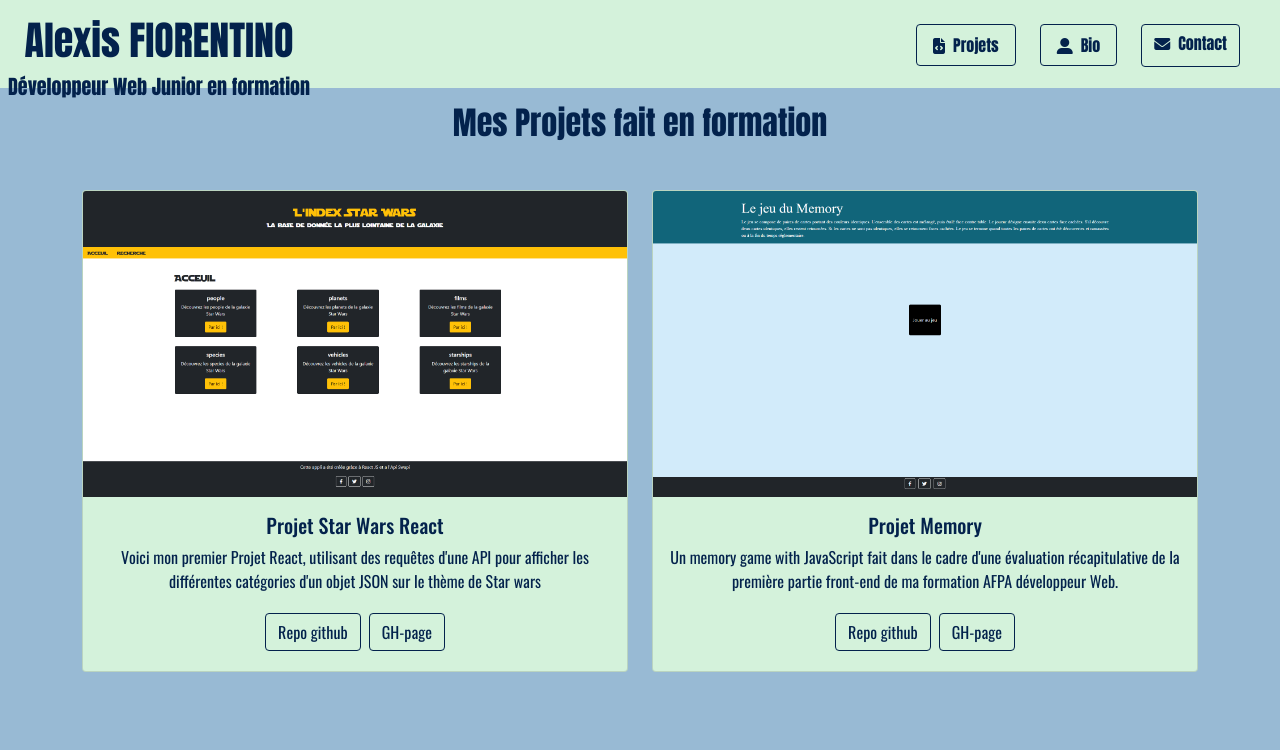
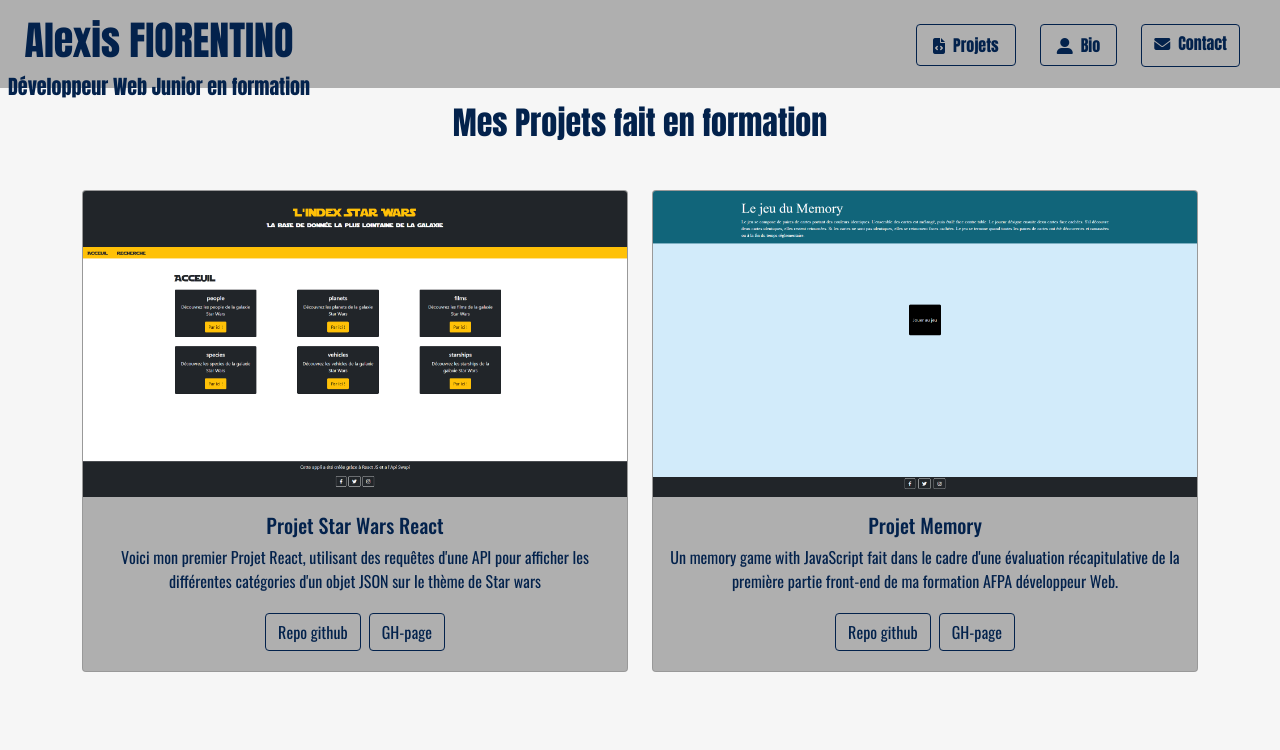
Before and after one commit to AlexisFioreCode/portfolio, a React (Create React App) app: page / in a window 1280 px wide. Shown: the top 750 px of the page. Built offline with nearby package versions, Linux system fonts and the light colour scheme.

Commit message:
changed some css  and img size

```diff
--- a/src/App.css
+++ b/src/App.css
@@ -11,14 +11,16 @@
 .App {
   text-align: center;
   position: relative;
+  min-height: 100vh;
 }
 body {
-  background-color: #98bad4;
+  background-color: #f6f6f6;
   color:#03224c;
+  max-height: 100vh;
 }
 /* utility classes for color */
 .firstColor {
-  background-color: #D4F2DB;
+  background-color: #afafaf;
 }
 .secondColor {
   color:#03224c;
@@ -54,19 +56,27 @@ a[href^="mailto"] {
 .btn-outline {
   border-color: #03224c;
 }
+.hover {
+  transition: transform .4s;
+}
 .hover:hover {
   background-color: #03224c;
-  color: #D4F2DB;
+  color: #afafaf;
+  transform: scale(1.05);
 }
 .card {
   width: 100%;
   margin: 5vh auto;
-  background-color: #D4F2DB;
+  background-color: #afafaf;
+  transition: transform .4s
 }
 .card a {
-  background-color: #D4F2DB;
+  background-color: #afafaf;
   color: #03224c;
   border-color: #03224c;
+}
+.card:hover {
+  transform: scale(1.05);
 }
 /* animation */
 
--- a/src/components/layout/Nav.js
+++ b/src/components/layout/Nav.js
@@ -3,13 +3,13 @@ function Nav() {
     return (
         <nav className="firstColor py-2">
             <ul className="nav">
-                <li className="nav-item">
+                <li className="nav-item hover">
                     <Link className="nav-link secondColor btn btn-outline hover slide-in-right" to="/projets"><i className="fas fa-file-code me-2"></i>Projets</Link>
                 </li>
-                <li className="nav-item">
+                <li className="nav-item hover">
                     <Link className="nav-link secondColor btn btn-outline hover slide-in-right" to="/bio"><i className="fas fa-user-alt me-2"></i>Bio</Link>
                 </li>
-                <li className="nav-item">
+                <li className="nav-item hover">
                     <a href="mailto:alexis.fiorentino@hotmail.fr" rel='noreferrer noopener' className=" btn btn-outline hover slide-in-right"><i className="fas fa-envelope me-2 pb-2 mt-1"></i>Contact</a>
                 </li>
 
--- a/src/components/projets/Projets.js
+++ b/src/components/projets/Projets.js
@@ -47,7 +47,7 @@ function Projets() {
                         <div className="card-body">
                             <h5 className="card-title">Projet Terre de Geek</h5>
                             <p className="card-text">Un projet HTML/CSS sans Javascript et sans Bootstrap pour expérimenter Flexbox et pour voir la création de Wireframe.</p>
-                            <a href="https://github.com/AlexisFioreCode/ProjetTDG" target='_blank' rel='noreferrer noopener' className="btn btn-primary m-1">Repo github</a>
+                            <a href="https://github.com/AlexisFioreCode/ProjetTDG" target='_blank' rel='noreferrer noopener' className="btn btn-primary hover m-1">Repo github</a>
                             <a href="https://alexisfiorecode.github.io/ProjetTDG/" target='_blank'  rel='noreferrer noopener' className="btn btn-primary hover m-1">GH-page</a>
                         </div>
                     </div>
```
